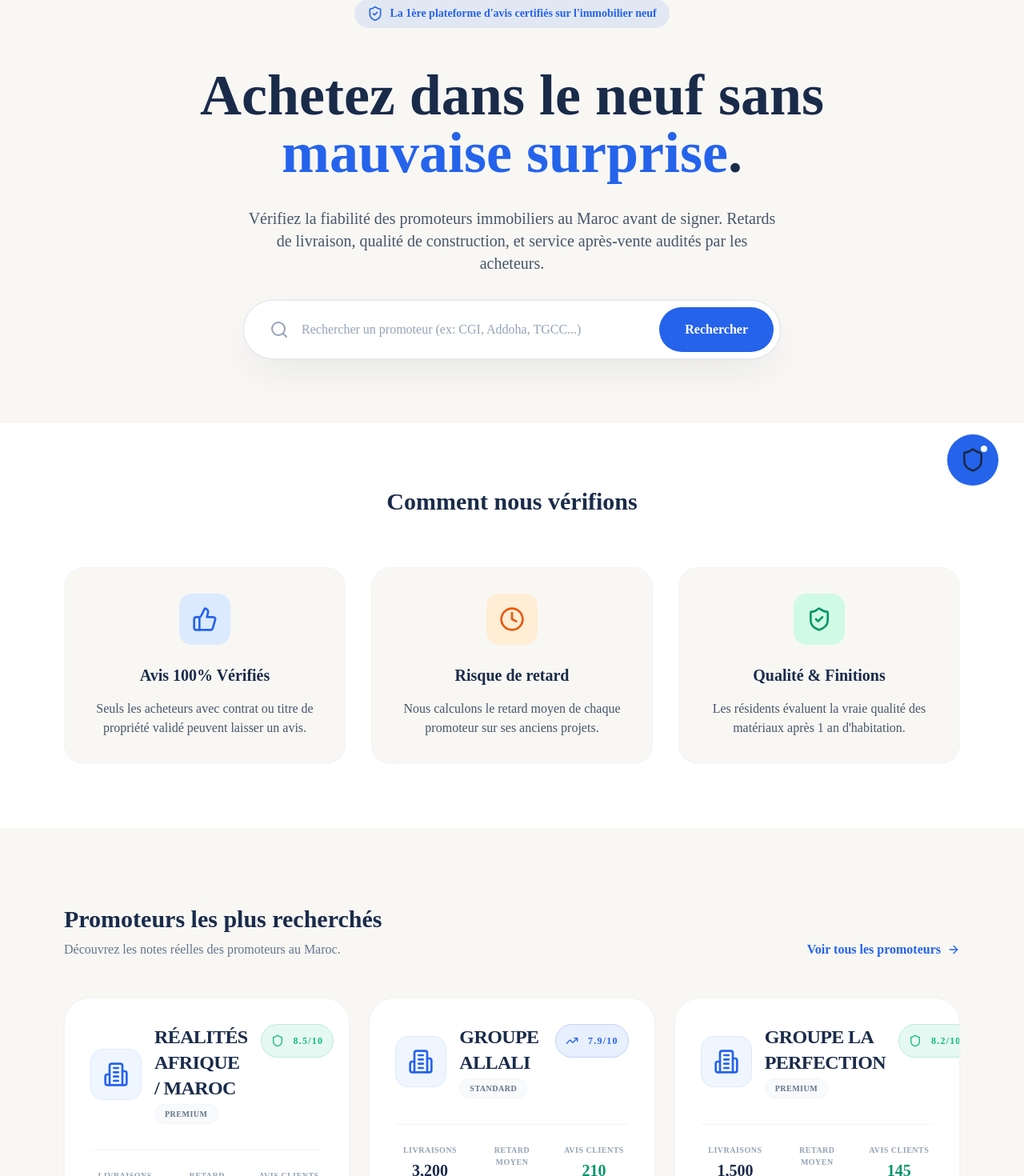
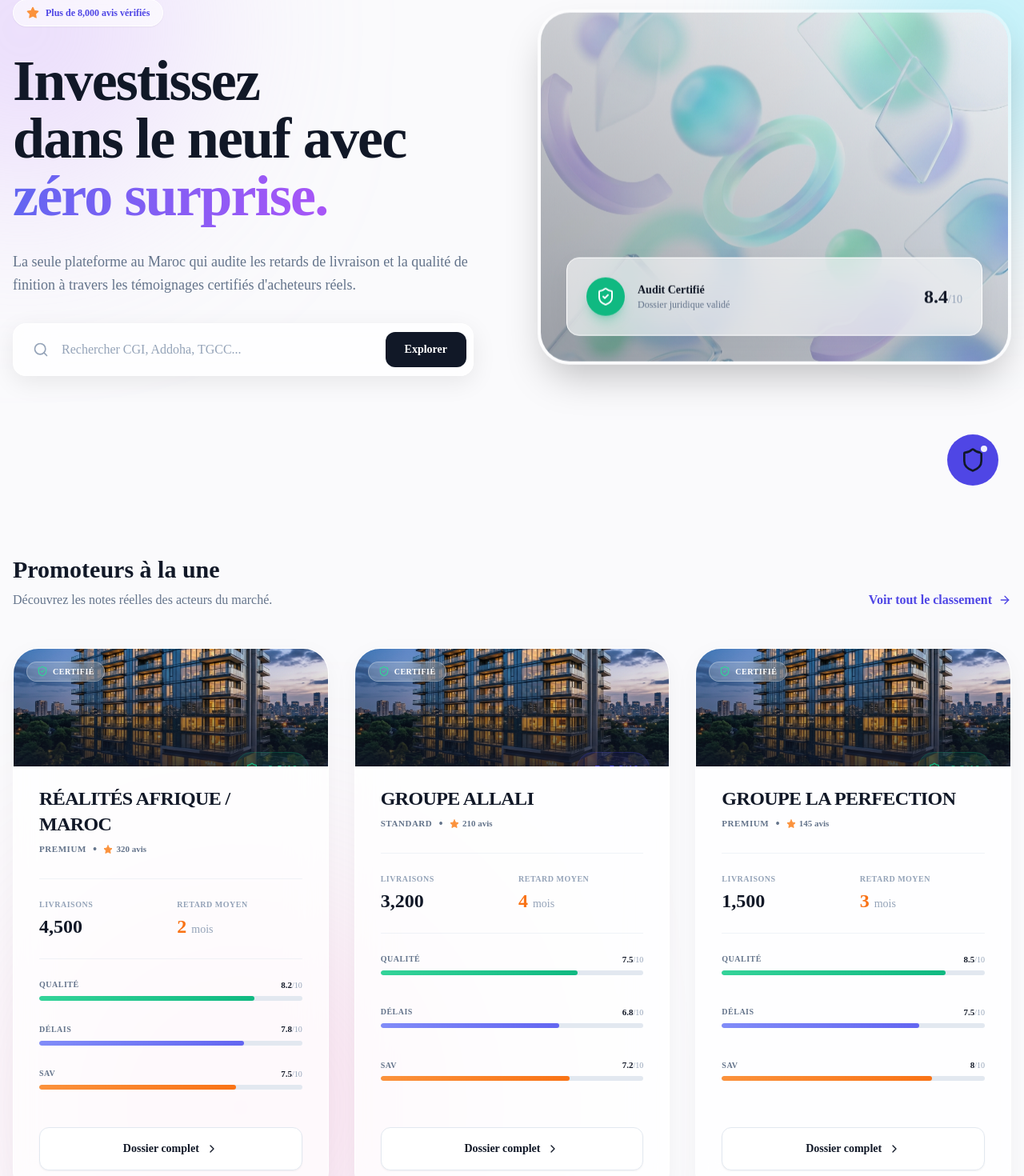
Before and after one commit to indepadib/immotrust, a Next.js app: page /immo in a window 1280 px wide. Shown: the part 161-1631 px from the top of the page at 80% size. Built offline with nearby package versions, Linux system fonts and the light colour scheme.

Commit message:
feat: massive Dribbble-level UI overhaul with animations and glassmorphism

```diff
--- a/src/app/globals.css
+++ b/src/app/globals.css
@@ -14,58 +14,20 @@
 }
 
 @layer components {
-  .glass-premium {
-    @apply bg-white/70 backdrop-blur-3xl border border-slate-100;
-  }
-
-  .shadow-luxury {
-    box-shadow: 0 40px 100px -20px rgba(26, 43, 74, 0.15), 0 0 0 1px rgba(26, 43, 74, 0.05);
-  }
-
-  .shadow-luxury-soft {
-    box-shadow: 0 20px 50px -10px rgba(26, 43, 74, 0.08), 0 0 0 1px rgba(26, 43, 74, 0.02);
-  }
-
-  .shadow-luxury-primary {
-    box-shadow: 0 20px 40px -10px rgba(37, 99, 235, 0.3);
-  }
-
-  .text-glow-primary {
-    text-shadow: 0 0 20px rgba(37, 99, 235, 0.3);
+  .glass-panel {
+    @apply bg-white/60 backdrop-blur-xl border border-white shadow-[0_8px_30px_rgb(0,0,0,0.04)] hover:shadow-[0_8px_30px_rgb(0,0,0,0.08)] transition-all duration-300;
   }
 
   .btn-premium {
-    @apply relative px-8 py-4 bg-primary text-white rounded-2xl font-black text-[13px] uppercase tracking-wider overflow-hidden transition-all duration-500 hover:scale-[1.02] hover:-translate-y-1 active:scale-95 shadow-xl;
-  }
-
-  .btn-premium::after {
-    content: '';
-    @apply absolute inset-0 bg-gradient-to-r from-white/20 via-transparent to-white/20 translate-x-[-100%] transition-transform duration-700;
-  }
-
-  .btn-premium:hover::after {
-    @apply translate-x-[100%];
+    @apply relative px-8 py-4 bg-gradient-to-r from-indigo-500 to-purple-500 text-white rounded-2xl font-bold text-[14px] overflow-hidden transition-all duration-300 hover:scale-[1.02] hover:shadow-lg hover:shadow-indigo-500/25 active:scale-95;
   }
 }
 
-/* Custom Animations */
-@keyframes float {
-  0% { transform: translateY(0px) rotate(0deg); }
-  50% { transform: translateY(-20px) rotate(2deg); }
-  100% { transform: translateY(0px) rotate(0deg); }
+.animation-delay-2000 {
+  animation-delay: 2s;
 }
-
-.animate-float {
-  animation: float 8s ease-in-out infinite;
-}
-
-@keyframes slow-zoom {
-  0% { transform: scale(1); }
-  100% { transform: scale(1.1); }
-}
-
-.animate-slow-zoom {
-  animation: slow-zoom 20s ease-in-out infinite alternate;
+.animation-delay-4000 {
+  animation-delay: 4s;
 }
 
 /* Scrollbar Style */
--- a/src/app/immo/page.tsx
+++ b/src/app/immo/page.tsx
@@ -1,118 +1,111 @@
 import React from 'react';
 import { Metadata } from 'next';
 import Link from 'next/link';
-import { Search, ShieldCheck, Clock, ThumbsUp, ArrowRight } from 'lucide-react';
+import Image from 'next/image';
+import { Search, ShieldCheck, Clock, ThumbsUp, ArrowRight, Play, Star } from 'lucide-react';
 import { DeveloperCard } from '@/components/immo/DeveloperCard';
-import { ProjectCard } from '@/components/immo/ProjectCard';
-import { MOCK_DEVELOPERS, MOCK_PROJECTS } from '@/data/immoMock';
+import { MOCK_DEVELOPERS } from '@/data/immoMock';
 
 export const metadata: Metadata = {
-  title: 'Avis Promoteur Maroc | Achetez dans le neuf en toute confiance',
-  description: 'Vérifiez la fiabilité des promoteurs immobiliers au Maroc avant de signer. Avis vérifiés, retards de livraison et qualité de construction.',
+  title: 'Avis Promoteur Maroc | Investissez en toute confiance',
+  description: 'La première plateforme de certification immobilière au Maroc.',
 };
 
-export default function ImmoHomePage() {
+export default function PremiumHomePage() {
   const topDevelopers = MOCK_DEVELOPERS.slice(0, 3);
-  const featuredProjects = MOCK_PROJECTS.slice(0, 3);
 
   return (
-    <main className="min-h-screen bg-background">
-      {/* Simple Hero Section */}
-      <section className="pt-40 pb-20 px-4">
-        <div className="container mx-auto max-w-4xl text-center space-y-8">
-          <div className="inline-flex items-center gap-2 bg-primary/10 text-primary px-4 py-2 rounded-full font-bold text-sm mb-4">
-            <ShieldCheck className="w-5 h-5" />
-            <span>La 1ère plateforme d'avis certifiés sur l'immobilier neuf</span>
+    <main className="min-h-screen bg-[#FAFAFC] relative overflow-hidden font-sans">
+
+      {/* Animated Blobs Background */}
+      <div className="absolute top-0 -left-40 w-96 h-96 bg-purple-300 rounded-full mix-blend-multiply filter blur-[128px] opacity-50 animate-blob pointer-events-none" />
+      <div className="absolute top-0 -right-40 w-96 h-96 bg-cyan-300 rounded-full mix-blend-multiply filter blur-[128px] opacity-50 animate-blob animation-delay-2000 pointer-events-none" />
+      <div className="absolute -bottom-8 left-20 w-96 h-96 bg-pink-300 rounded-full mix-blend-multiply filter blur-[128px] opacity-50 animate-blob animation-delay-4000 pointer-events-none" />
+
+      {/* Hero Section */}
+      <section className="relative pt-40 pb-32 px-4 z-10">
+        <div className="container mx-auto max-w-7xl flex flex-col lg:flex-row items-center gap-16">
+
+          {/* Left Text Content */}
+          <div className="flex-1 space-y-8 text-center lg:text-left relative z-20">
+            <div className="inline-flex items-center gap-2 bg-white/60 backdrop-blur-md text-primary px-4 py-2 rounded-full font-bold text-xs border border-white shadow-sm mx-auto lg:mx-0">
+              <Star className="w-4 h-4 text-orange-400 fill-orange-400" />
+              <span>Plus de 8,000 avis vérifiés</span>
             </div>
-          <h1 className="text-5xl md:text-7xl font-black text-secondary font-sora leading-tight">
-            Achetez dans le neuf sans <span className="text-primary">mauvaise surprise</span>.
+
+            <h1 className="text-5xl md:text-7xl font-black text-secondary font-sora leading-[1.1] tracking-tight">
+              Investissez <br/> dans le neuf avec <br/>
+              <span className="bg-clip-text text-transparent bg-gradient-to-r from-indigo-500 to-purple-500">
+                zéro surprise.
+              </span>
             </h1>
-          <p className="text-lg md:text-xl text-slate-600 font-medium max-w-2xl mx-auto">
-            Vérifiez la fiabilité des promoteurs immobiliers au Maroc avant de signer. Retards de livraison, qualité de construction, et service après-vente audités par les acheteurs.
+
+            <p className="text-lg text-slate-500 font-medium max-w-xl mx-auto lg:mx-0 leading-relaxed">
+              La seule plateforme au Maroc qui audite les retards de livraison et la qualité de finition à travers les témoignages certifiés d'acheteurs réels.
             </p>
 
-          {/* Main Search Bar */}
-          <div className="max-w-2xl mx-auto mt-12 bg-white p-2 rounded-full shadow-luxury-soft flex items-center border border-slate-200 focus-within:border-primary focus-within:ring-4 focus-within:ring-primary/10 transition-all">
-            <div className="pl-6 text-slate-400">
-              <Search className="w-6 h-6" />
+            {/* Search Pill */}
+            <div className="max-w-xl mx-auto lg:mx-0 bg-white/80 backdrop-blur-xl p-2 rounded-2xl shadow-[0_8px_30px_rgb(0,0,0,0.08)] border border-white flex items-center focus-within:ring-4 ring-indigo-500/20 transition-all">
+              <div className="pl-4 text-slate-400">
+                <Search className="w-5 h-5" />
               </div>
               <input
                 type="text"
-              placeholder="Rechercher un promoteur (ex: CGI, Addoha, TGCC...)"
-              className="flex-1 bg-transparent outline-none px-4 py-4 text-slate-700 font-medium placeholder-slate-400"
+                placeholder="Rechercher CGI, Addoha, TGCC..."
+                className="flex-1 bg-transparent outline-none px-4 py-3 text-slate-700 font-medium placeholder-slate-400 text-sm md:text-base"
               />
-            <button className="bg-primary text-white px-8 py-4 rounded-full font-bold hover:bg-blue-700 transition-colors">
-              Rechercher
+              <button className="bg-secondary text-white px-6 py-3 rounded-xl font-bold hover:bg-primary transition-colors text-sm">
+                Explorer
               </button>
             </div>
           </div>
-      </section>
 
-      {/* How it works - Simple language */}
-      <section className="py-20 bg-white">
-        <div className="container mx-auto px-4 max-w-6xl">
-          <h2 className="text-3xl font-black text-secondary text-center mb-16 font-sora">Comment nous vérifions</h2>
-          <div className="grid md:grid-cols-3 gap-8">
-            <div className="p-8 rounded-3xl bg-background border border-slate-100 text-center space-y-4">
-              <div className="w-16 h-16 bg-blue-100 text-primary rounded-2xl flex items-center justify-center mx-auto mb-6">
-                <ThumbsUp className="w-8 h-8" />
+          {/* Right Visual Image/Video Area */}
+          <div className="flex-1 relative w-full max-w-2xl lg:max-w-none animate-float">
+            <div className="relative aspect-[4/3] rounded-[2.5rem] overflow-hidden shadow-2xl border-4 border-white/40">
+              <Image
+                src="/hero_bg_premium.png"
+                alt="Luxury Real Estate Background"
+                fill
+                className="object-cover"
+              />
+              <div className="absolute inset-0 bg-gradient-to-tr from-secondary/40 to-transparent" />
+
+              {/* Floating Glass Widget */}
+              <div className="absolute bottom-8 left-8 right-8 glass-panel rounded-2xl p-6 flex items-center justify-between">
+                 <div className="flex items-center gap-4">
+                    <div className="w-12 h-12 bg-emerald-500 rounded-full flex items-center justify-center shadow-lg shadow-emerald-500/30">
+                       <ShieldCheck className="w-6 h-6 text-white" />
                     </div>
-              <h3 className="text-xl font-bold text-secondary">Avis 100% Vérifiés</h3>
-              <p className="text-slate-600">Seuls les acheteurs avec contrat ou titre de propriété validé peuvent laisser un avis.</p>
+                    <div>
+                       <div className="text-sm font-bold text-secondary">Audit Certifié</div>
+                       <div className="text-xs text-slate-500">Dossier juridique validé</div>
                     </div>
-            <div className="p-8 rounded-3xl bg-background border border-slate-100 text-center space-y-4">
-              <div className="w-16 h-16 bg-orange-100 text-orange-600 rounded-2xl flex items-center justify-center mx-auto mb-6">
-                <Clock className="w-8 h-8" />
                  </div>
-              <h3 className="text-xl font-bold text-secondary">Risque de retard</h3>
-              <p className="text-slate-600">Nous calculons le retard moyen de chaque promoteur sur ses anciens projets.</p>
+                 <div className="text-right">
+                    <div className="text-2xl font-black text-secondary">8.4<span className="text-sm text-slate-400 font-medium">/10</span></div>
                  </div>
-            <div className="p-8 rounded-3xl bg-background border border-slate-100 text-center space-y-4">
-              <div className="w-16 h-16 bg-emerald-100 text-emerald-600 rounded-2xl flex items-center justify-center mx-auto mb-6">
-                <ShieldCheck className="w-8 h-8" />
               </div>
-              <h3 className="text-xl font-bold text-secondary">Qualité & Finitions</h3>
-              <p className="text-slate-600">Les résidents évaluent la vraie qualité des matériaux après 1 an d'habitation.</p>
             </div>
           </div>
         </div>
       </section>
 
       {/* Popular Developers */}
-      <section className="py-24 bg-background">
-        <div className="container mx-auto px-4 max-w-6xl">
+      <section className="py-24 relative z-10">
+        <div className="container mx-auto px-4 max-w-7xl">
           <div className="flex justify-between items-end mb-12">
             <div>
-              <h2 className="text-3xl font-black text-secondary font-sora">Promoteurs les plus recherchés</h2>
-              <p className="text-slate-500 mt-2">Découvrez les notes réelles des promoteurs au Maroc.</p>
+              <h2 className="text-3xl font-black text-secondary font-sora">Promoteurs à la une</h2>
+              <p className="text-slate-500 mt-2">Découvrez les notes réelles des acteurs du marché.</p>
             </div>
-            <Link href="/immo/developers" className="hidden md:flex items-center gap-2 text-primary font-bold hover:underline">
-              Voir tous les promoteurs <ArrowRight className="w-4 h-4" />
+            <Link href="/immo/developers" className="hidden md:flex items-center gap-2 text-primary font-bold hover:gap-3 transition-all">
+              Voir tout le classement <ArrowRight className="w-4 h-4" />
             </Link>
           </div>
-          <div className="grid md:grid-cols-2 lg:grid-cols-3 gap-6">
+          <div className="grid md:grid-cols-2 lg:grid-cols-3 gap-8">
             {topDevelopers.map(dev => (
               <DeveloperCard key={dev.id} developer={dev} />
-            ))}
-          </div>
-        </div>
-      </section>
-
-      {/* Featured Projects */}
-      <section className="py-24 bg-white">
-        <div className="container mx-auto px-4 max-w-6xl">
-          <div className="flex justify-between items-end mb-12">
-            <div>
-              <h2 className="text-3xl font-black text-secondary font-sora">Projets en cours de vérification</h2>
-              <p className="text-slate-500 mt-2">Les résidences les plus consultées par les acheteurs.</p>
-            </div>
-            <Link href="/immo/projects" className="hidden md:flex items-center gap-2 text-primary font-bold hover:underline">
-              Voir tous les projets <ArrowRight className="w-4 h-4" />
-            </Link>
-          </div>
-          <div className="grid md:grid-cols-2 lg:grid-cols-3 gap-6">
-            {featuredProjects.map(proj => (
-              <ProjectCard key={proj.id} project={proj} />
             ))}
           </div>
         </div>
--- a/src/components/immo/DeveloperCard.tsx
+++ b/src/components/immo/DeveloperCard.tsx
@@ -1,6 +1,7 @@
 import React from 'react';
 import Link from 'next/link';
-import { ShieldCheck, Building2, ExternalLink, ChevronRight, BarChart3 } from 'lucide-react';
+import Image from 'next/image';
+import { ShieldCheck, Building2, ChevronRight, BarChart3, Star } from 'lucide-react';
 import { Developer } from '@/types/immo';
 import { ScoreBadge } from './ScoreBadge';
 
@@ -10,61 +11,75 @@
 
 export const DeveloperCard = ({ developer }: DeveloperCardProps) => {
   return (
-    <div className="group relative bg-white rounded-[2rem] p-8 border border-slate-100 hover:border-primary/30 transition-all duration-300 shadow-sm hover:shadow-lg overflow-hidden flex flex-col">
-      <div className="relative z-10 flex flex-col h-full space-y-8">
+    <div className="group relative glass-panel rounded-[2rem] overflow-hidden flex flex-col hover:-translate-y-2 transition-all duration-500">
+
+      {/* Premium Cover Image */}
+      <div className="relative h-48 w-full overflow-hidden">
+        <Image
+          src="/luxury_architecture.png"
+          alt="Luxury Cover"
+          fill
+          className="object-cover group-hover:scale-110 transition-transform duration-700"
+        />
+        <div className="absolute inset-0 bg-gradient-to-t from-slate-900/80 via-slate-900/20 to-transparent" />
+
+        {/* Floating Badges */}
+        <div className="absolute top-4 left-4">
+          <div className="flex items-center gap-1.5 px-3 py-1 bg-white/20 backdrop-blur-md rounded-full border border-white/30">
+             <ShieldCheck className="w-3.5 h-3.5 text-emerald-400" />
+             <span className="text-[10px] font-bold text-white uppercase tracking-wider">Certifié</span>
+          </div>
+        </div>
+
+        <div className="absolute -bottom-6 right-6 z-20 group-hover:scale-110 transition-transform duration-500">
+           <ScoreBadge score={developer.scores.reputation} size="md" />
+        </div>
+      </div>
+
+      <div className="relative z-10 p-8 pt-6 flex flex-col h-full bg-white/40">
         {/* Header Section */}
-        <div className="flex items-start justify-between gap-4">
-           <div className="flex items-center gap-4">
-              <div className="w-16 h-16 shrink-0 rounded-2xl bg-blue-50 flex items-center justify-center border border-blue-100 text-primary">
-                 <Building2 className="w-8 h-8" />
+        <div className="flex items-end justify-between gap-4 mb-6">
+           <div className="space-y-1">
+              <h3 className="text-2xl font-black text-secondary uppercase tracking-tight group-hover:text-primary transition-colors">
+                 {developer.name}
+              </h3>
+              <div className="flex items-center gap-2 text-slate-500">
+                 <span className="text-[11px] font-bold uppercase tracking-wider">{developer.segment}</span>
+                 <span>•</span>
+                 <span className="flex items-center gap-1 text-[11px] font-bold"><Star className="w-3 h-3 text-orange-400 fill-orange-400" /> {developer.stats.ratingCount} avis</span>
               </div>
-              <div className="space-y-1">
-                 <h3 className="text-2xl font-black text-secondary uppercase tracking-tight group-hover:text-primary transition-colors">
-                    {developer.name}
-                 </h3>
-                 <div className="flex flex-wrap items-center gap-2">
-                    <span className="text-[10px] font-bold uppercase tracking-wider text-slate-500 bg-slate-50 px-3 py-1 rounded-full border border-slate-100">{developer.segment}</span>
-                 </div>
-              </div>
-           </div>
-           <div className="shrink-0 group-hover:scale-105 transition-transform">
-              <ScoreBadge score={developer.scores.reputation} size="md" />
            </div>
         </div>
 
         {/* Global Track Record */}
-        <div className="grid grid-cols-3 gap-4 py-6 border-y border-slate-100">
-           <div className="text-center">
+        <div className="grid grid-cols-2 gap-4 py-6 border-y border-slate-200/50">
+           <div>
               <div className="text-[10px] font-bold text-slate-400 uppercase tracking-wider mb-1">Livraisons</div>
-              <div className="text-xl font-black text-secondary">{developer.stats.unitsDelivered.toLocaleString()}</div>
+              <div className="text-2xl font-black text-secondary">{developer.stats.unitsDelivered.toLocaleString()}</div>
            </div>
-           <div className="text-center">
+           <div>
               <div className="text-[10px] font-bold text-slate-400 uppercase tracking-wider mb-1">Retard Moyen</div>
-              <div className="text-xl font-black text-orange-600">{developer.stats.avgDelayMonths} mois</div>
-           </div>
-           <div className="text-center">
-              <div className="text-[10px] font-bold text-slate-400 uppercase tracking-wider mb-1">Avis Clients</div>
-              <div className="text-xl font-black text-emerald-600">{developer.stats.ratingCount}</div>
+              <div className="text-2xl font-black text-orange-500">{developer.stats.avgDelayMonths} <span className="text-sm font-medium text-slate-400">mois</span></div>
            </div>
         </div>
 
         {/* Detailed Scores */}
-        <div className="grid grid-cols-1 md:grid-cols-3 gap-3 grow">
+        <div className="grid grid-cols-1 gap-3 py-6 grow">
            {[
-              { label: 'QualitÃƒÂ©', score: developer.scores.quality, color: 'bg-emerald-500' },
-              { label: 'DÃƒÂ©lais', score: developer.scores.delays, color: 'bg-blue-500' },
-              { label: 'SAV', score: developer.scores.sav, color: 'bg-orange-500' }
+              { label: 'Qualité', score: developer.scores.quality, color: 'bg-gradient-to-r from-emerald-400 to-emerald-500' },
+              { label: 'Délais', score: developer.scores.delays, color: 'bg-gradient-to-r from-indigo-400 to-indigo-500' },
+              { label: 'SAV', score: developer.scores.sav, color: 'bg-gradient-to-r from-orange-400 to-orange-500' }
             ].map((metric) => (
-             <div key={metric.label} className="p-4 bg-slate-50 rounded-2xl space-y-2">
+             <div key={metric.label} className="space-y-1.5">
                 <div className="flex justify-between items-center">
-                   <span className="text-[10px] font-bold uppercase tracking-wider text-slate-600">{metric.label}</span>
-                   <span className="text-[12px] font-black text-secondary">
-                      {metric.score}<span className="text-[10px] text-slate-400">/10</span>
+                   <span className="text-[10px] font-bold uppercase tracking-wider text-slate-500">{metric.label}</span>
+                   <span className="text-[11px] font-black text-secondary">
+                      {metric.score}<span className="text-[10px] text-slate-400 font-medium">/10</span>
                    </span>
                 </div>
                 <div className="h-1.5 bg-slate-200 rounded-full overflow-hidden">
                    <div
-                      className={"h-full " + metric.color + " rounded-full"}
+                      className={"h-full rounded-full " + metric.color}
                       style={{ width: metric.score * 10 + "%" }}
                    />
                 </div>
@@ -73,8 +88,8 @@
         </div>
 
         {/* Action Button */}
-        <Link href={"/immo/developers/" + developer.id} className="mt-4 w-full py-4 bg-slate-50 text-secondary rounded-xl font-bold text-sm text-center hover:bg-primary hover:text-white transition-colors flex items-center justify-center gap-2 group/btn">
-           Voir tous les avis <ChevronRight className="w-4 h-4 group-hover/btn:translate-x-1 transition-transform" />
+        <Link href={"/immo/developers/" + developer.id} className="mt-2 w-full py-4 bg-white border border-slate-200 text-secondary rounded-xl font-bold text-sm text-center hover:bg-slate-900 hover:text-white transition-all flex items-center justify-center gap-2 group/btn shadow-sm hover:shadow-lg">
+           Dossier complet <ChevronRight className="w-4 h-4 group-hover/btn:translate-x-1 transition-transform" />
         </Link>
       </div>
     </div>
--- a/tailwind.config.js
+++ b/tailwind.config.js
@@ -1,3 +1,4 @@
+/** @type {import('tailwindcss').Config} */
 module.exports = {
   content: [
     "./src/**/*.{js,ts,jsx,tsx,mdx}",
@@ -5,19 +6,35 @@
   theme: {
     extend: {
       colors: {
-        primary: "#2563EB",
-        secondary: "#1A2B4A",
-        background: "#F8F7F4",
+        primary: "#4F46E5",
+        secondary: "#111827",
+        background: "#FCFCFD",
         score: {
-          green: "#16A34A",
-          orange: "#D97706",
-          red: "#DC2626",
+          green: "#10B981",
+          orange: "#F59E0B",
+          red: "#EF4444",
         }
       },
       fontFamily: {
         sans: ["var(--font-dm-sans)"],
         sora: ["var(--font-sora)"],
       },
+      animation: {
+        'blob': 'blob 7s infinite',
+        'float': 'float 6s ease-in-out infinite',
+      },
+      keyframes: {
+        blob: {
+          '0%': { transform: 'translate(0px, 0px) scale(1)' },
+          '33%': { transform: 'translate(30px, -50px) scale(1.1)' },
+          '66%': { transform: 'translate(-20px, 20px) scale(0.9)' },
+          '100%': { transform: 'translate(0px, 0px) scale(1)' },
+        },
+        float: {
+          '0%, 100%': { transform: 'translateY(0)' },
+          '50%': { transform: 'translateY(-20px)' },
+        }
+      }
     },
   },
   plugins: [],
```
Also changed, not shown: public/hero_bg_premium.png (added), public/luxury_architecture.png (added). Lines whose indentation alone changed are shown as unchanged.
